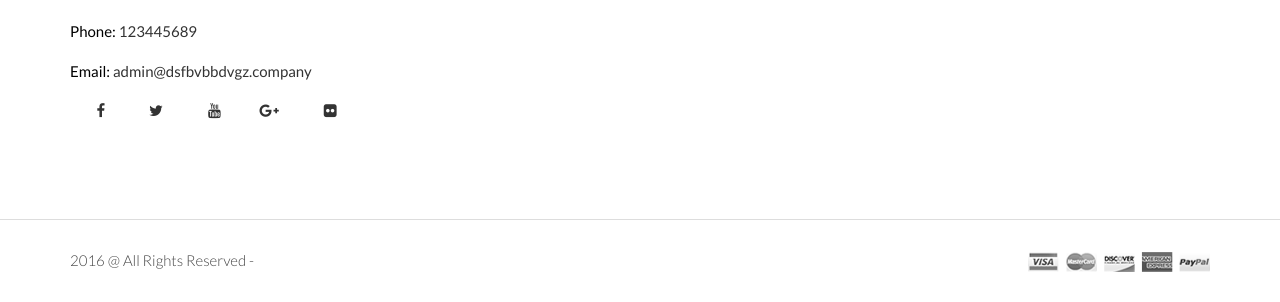
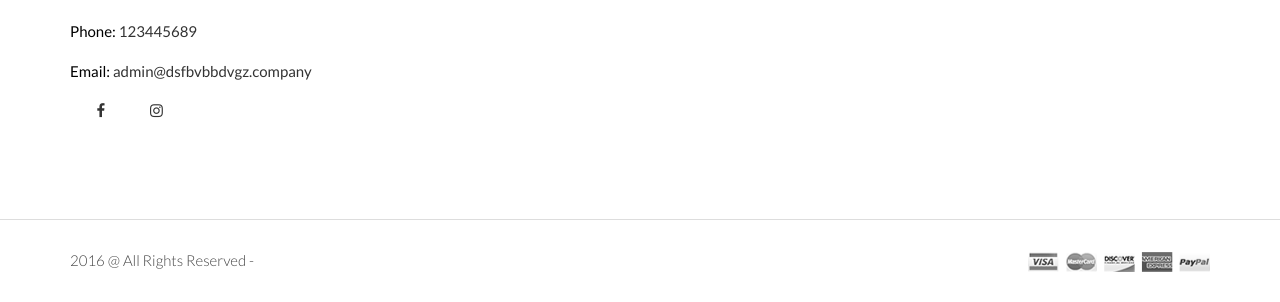
Before and after one commit to Magdy372/jewelary_project, a PHP site: page /cart.php in a window 1280 px wide. Shown: the part 2253-2555 px from the top of the page. Run offline with PHP 8.4, Linux system fonts and the light colour scheme; some libraries are stand-ins or nearby versions.

Commit message:
Adding social media accounts for the client

```diff
--- a/partials/footer.php
+++ b/partials/footer.php
@@ -53,11 +53,9 @@
 								</li>
 							</ul>
 							<ul class="footer-social">
-								<li><a href="#"><i class="fa fa-facebook"></i></a></li>
-								<li><a href="#"><i class="fa fa-twitter"></i></a></li>
-								<li><a href="#"><i class="fa fa-youtube"></i></a></li>
-								<li><a href="#"><i class="fa fa-google-plus"></i></a></li>
-								<li><a href="#"><i class="fa fa-flickr"></i></a></li>
+								<li><a href="https://www.facebook.com/profile.php?id=61551954653039&mibextid=LQQJ4d"><i class="fa fa-facebook"></i></a></li>
+								<li><a href="https://instagram.com/amralhedia?igshid=OGQ5ZDc2ODk2ZA%3D%3D&utm_source=qr"><i class="fa fa-instagram"></i></a></li>
+
 							</ul>
 						</div>
 					</div>
```
